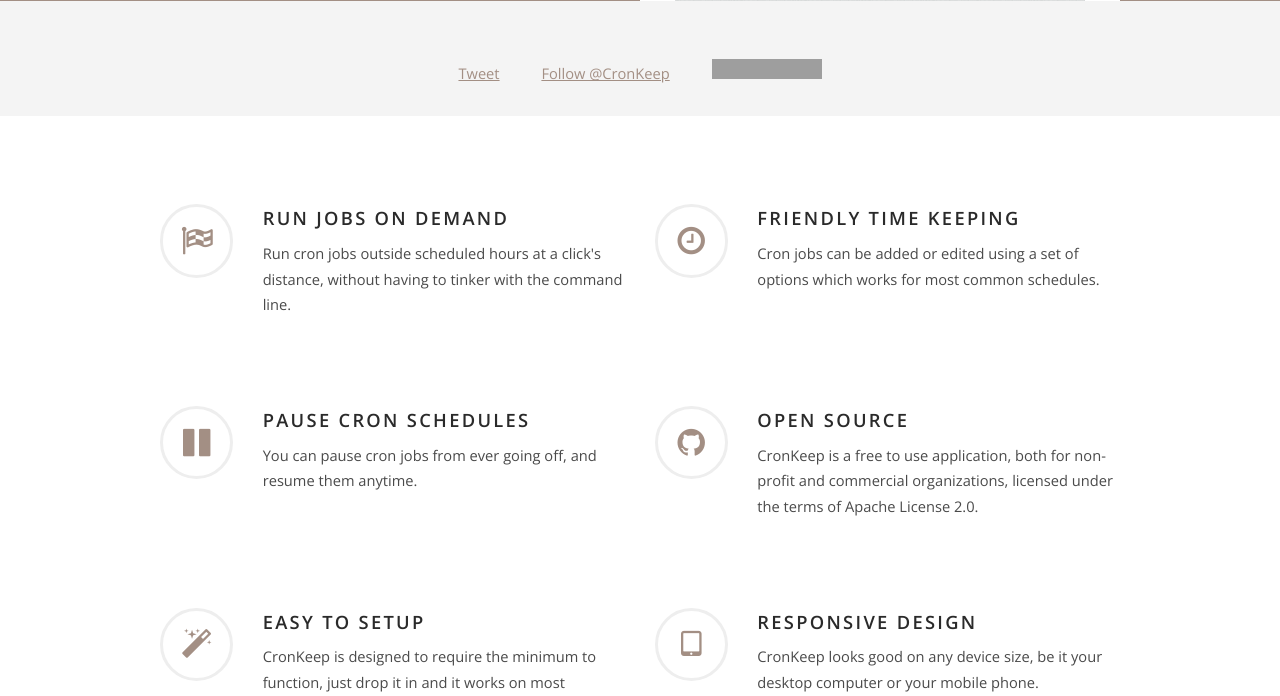
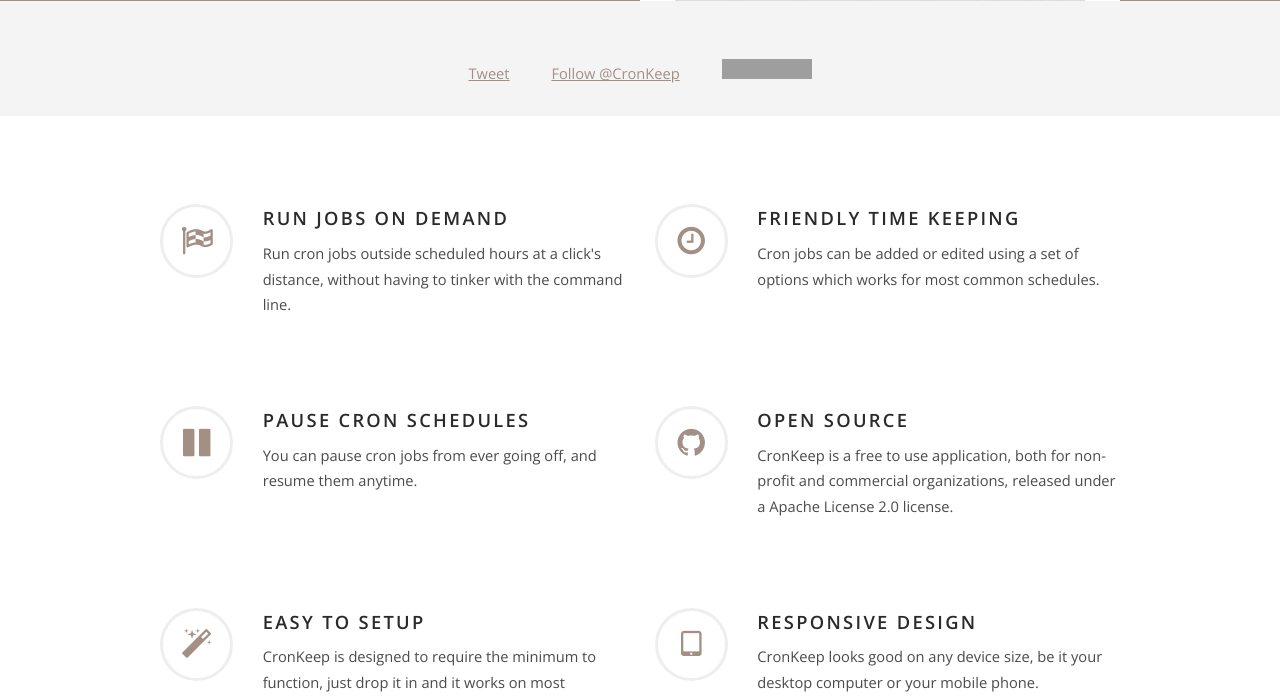
Before and after one commit to cronkeep/cronkeep.com, a PHP site: template src/application/views/index.phtml in a window 1280 px wide. Shown: the part 508-1204 px from the top of the page. Run offline with PHP 8.4, Linux system fonts and the light colour scheme; the template is opened without the code that fills it, so the values that code supplies are empty; style sheets or scripts are compiled from the project's sources; some libraries are stand-ins or nearby versions; grey boxes are pictures that could not be loaded.

Commit message:
Added license file Shortened GitHub Star widget

```diff
--- a/src/application/views/index.phtml
+++ b/src/application/views/index.phtml
@@ -29,7 +29,7 @@
     </span>
     <span class="github-star">
         <iframe src="http://ghbtns.com/github-btn.html?user=cronkeep&repo=cronkeep&type=watch&count=true"
-                width="110" height="20" frameborder="0" scrolling="0" allowTransparency="true"></iframe>
+                width="90" height="20" frameborder="0" scrolling="0" allowTransparency="true"></iframe>
     </span>
 </section>
 
@@ -66,7 +66,7 @@
                     <h3>Open Source</h3>
                     <p>
                         CronKeep is a free to use application, both for non-profit and commercial organizations,
-                        licensed under the terms of Apache License 2.0.
+                        released under a Apache License 2.0 license.
                     </p>
                 </section>
             </div>
--- a/src/public/css/style.css
+++ b/src/public/css/style.css
@@ -1147,7 +1147,7 @@ body.is-loading #banner:after {
   margin-left: 38px;
 }
 #social .github-star {
-  width: 110px;
+  width: 90px;
   height: 20px;
   margin-left: 38px;
 }
--- a/src/public/sass/style.scss
+++ b/src/public/sass/style.scss
@@ -1219,7 +1219,7 @@
         }
 
         .github-star {
-            width: 110px;
+            width: 90px;
             height: 20px;
             margin-left: 38px;
         }
```
Also changed, not shown: 2 other files.
